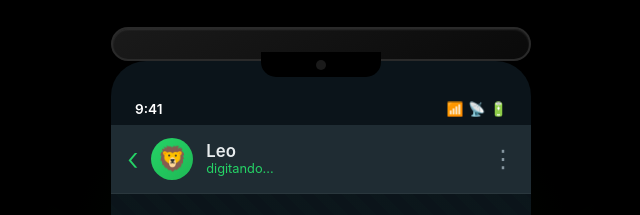
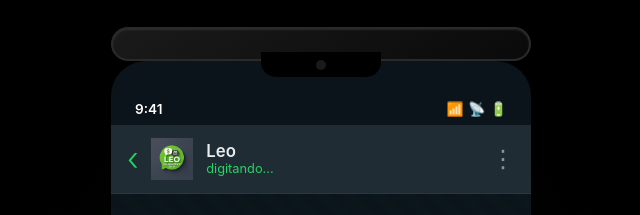
Before and after one commit to maurohenrique27/lp, a plain HTML site: page index.html in a window 1280 px wide. Shown: the part 1080-1295 px from the top of the page, without its empty margins (319-959 px from the left). Drawn offline with Linux system fonts and the light colour scheme.

Commit message:
feat: alterando iamgem

```diff
--- a/index.html
+++ b/index.html
@@ -532,7 +532,7 @@
 
             <div class="chat-header">
               <div class="chat-back">‹</div>
-              <div class="chat-avatar">🦁</div>
+              <div class="chat-avatar"><img style="width: 100%;" src="avatar.png"></div>
               <div class="chat-info">
                 <div class="chat-name">Leo</div>
                 <div class="chat-status">digitando...</div>
```
Also changed, not shown: avatar.png (added).
